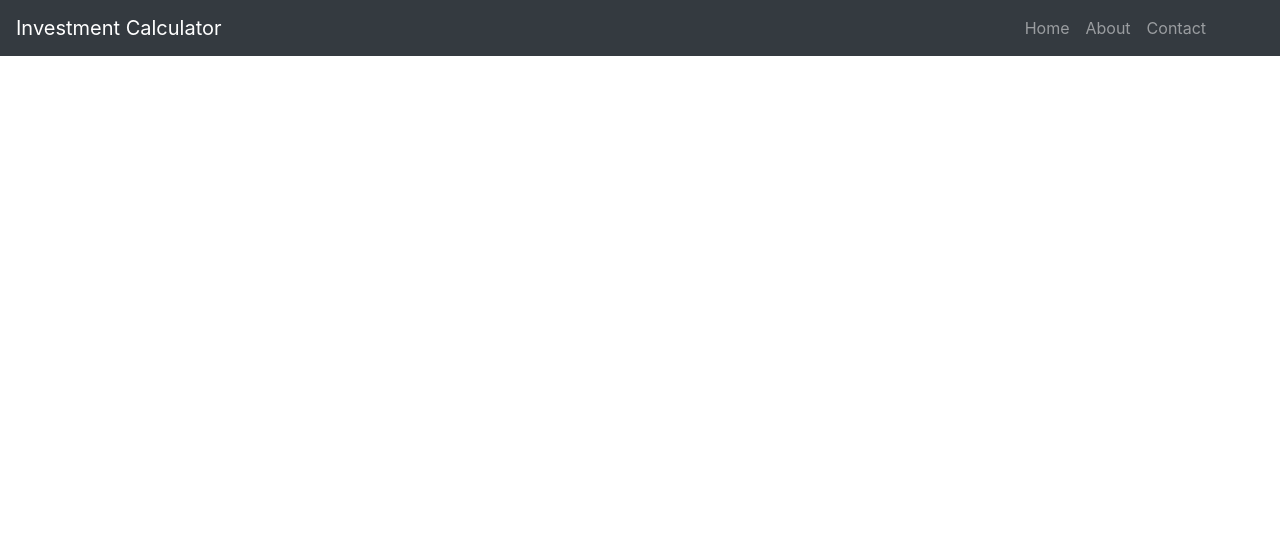
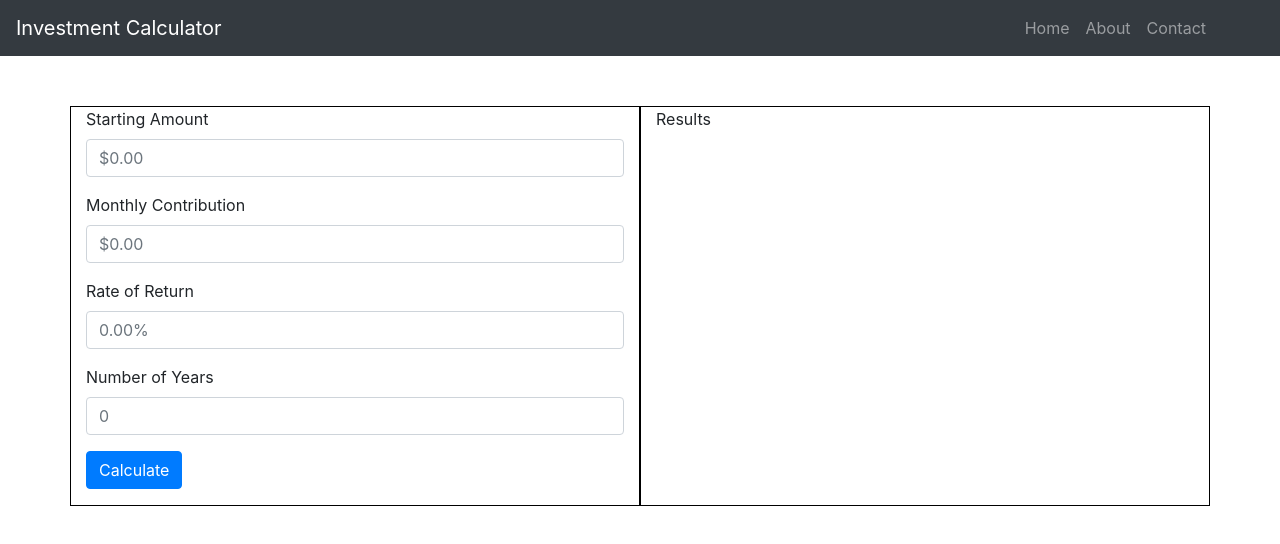
Before and after one commit to scottgibson21/investment-calculator, a React (Create React App) app: page / in a window 1280 px wide. Shown: the top 544 px of the page. Built offline with nearby package versions, Linux system fonts and the light colour scheme.

Commit message:
feat: initial setup for calcuation input

```diff
--- a/src/App.js
+++ b/src/App.js
@@ -1,9 +1,15 @@
 import React from "react";
 import "./App.css";
 import Navigation from "./components/Navigation";
+import Dashboard from "./components/Dashboard";
 
 function App() {
-  return <Navigation />;
+  return (
+    <div>
+      <Navigation />
+      <Dashboard />
+    </div>
+  );
 }
 
 export default App;
--- /dev/null
+++ b/src/components/CalculationInput.js
@@ -0,0 +1,32 @@
+import React, { useState } from "react";
+import Form from "react-bootstrap/Form";
+import Button from "react-bootstrap/Button";
+
+export default function CalculationInput() {
+  const [startingAmount, setStartingAmount] = useState();
+  const [montlyContribution, setMontlyContribution] = useState();
+  const [rateOfReturn, setRateOfReturn] = useState();
+  const [numberOfYears, setNumberOfYears] = useState();
+
+  return (
+    <Form>
+      <Form.Group controlId="formStrartingAmount">
+        <Form.Label>Starting Amount</Form.Label>
+        <Form.Control placeholder="$0.00" />
+      </Form.Group>
+      <Form.Group controlId="formMonthlyContribution">
+        <Form.Label>Monthly Contribution</Form.Label>
+        <Form.Control placeholder="$0.00" />
+      </Form.Group>
+      <Form.Group controlId="formRateOfReturn">
+        <Form.Label>Rate of Return</Form.Label>
+        <Form.Control placeholder="0.00%" />
+      </Form.Group>
+      <Form.Group controlId="forNumberOfYears">
+        <Form.Label>Number of Years</Form.Label>
+        <Form.Control placeholder="0" />
+      </Form.Group>
+      <Button type="submit">Calculate</Button>
+    </Form>
+  );
+}
--- /dev/null
+++ b/src/components/Dashboard.js
@@ -0,0 +1,18 @@
+import React from "react";
+import Container from "react-bootstrap/Container";
+import Row from "react-bootstrap/Row";
+import Col from "react-bootstrap/Col";
+import CalculationInput from "./CalculationInput";
+
+export default function Dashboard() {
+  return (
+    <Container>
+      <Row style={{ height: 400, marginTop: 50 }}>
+        <Col style={{ border: "1px solid black" }}>
+          <CalculationInput />
+        </Col>
+        <Col style={{ border: "1px solid black" }}>Results</Col>
+      </Row>
+    </Container>
+  );
+}
```
